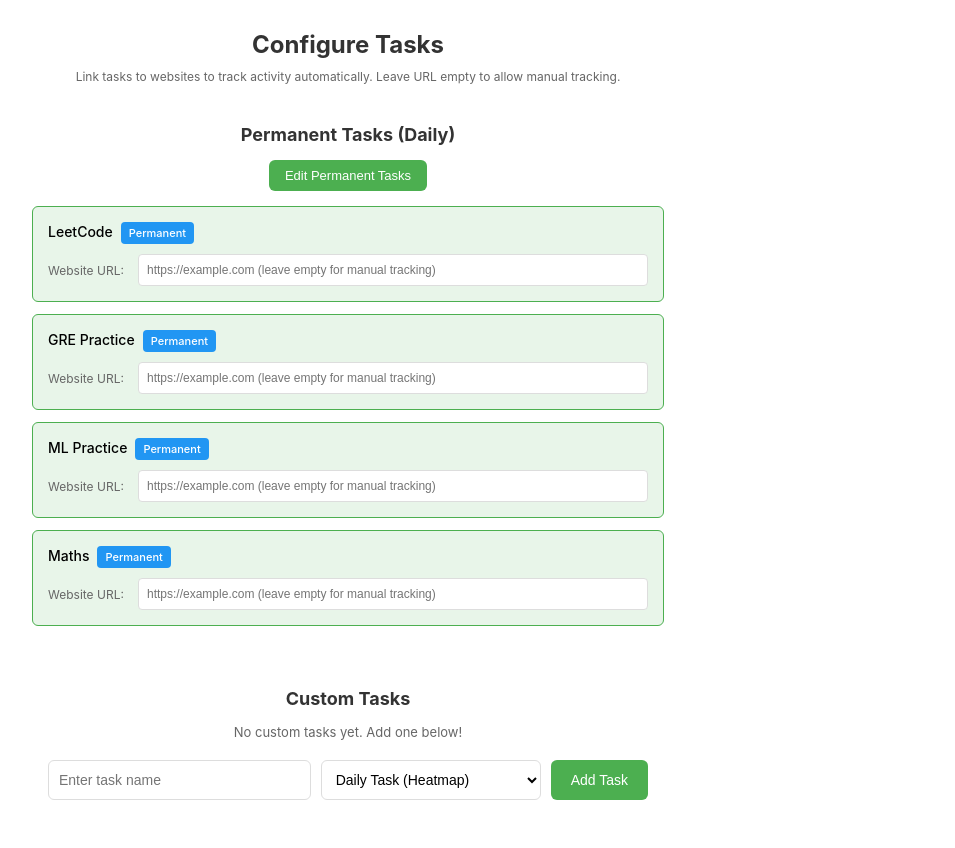
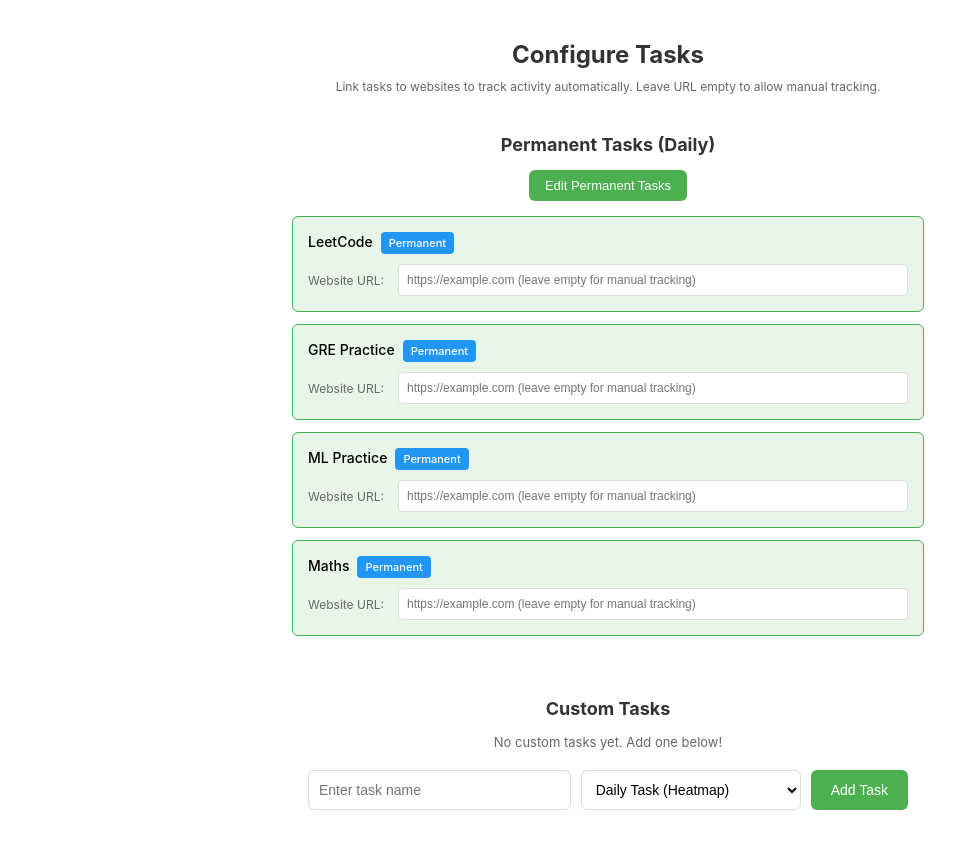
Before and after one commit to manuaishika/focusfocusfocus, a browser extension: page options.html in a window 1280 px wide. Shown: the whole page, without its empty margins (32-987 px from the left). Drawn offline with Linux system fonts and the light colour scheme.

Commit message:
domain bhai

```diff
--- a/background.js
+++ b/background.js
@@ -18,6 +18,7 @@ chrome.runtime.onInstalled.addListener(() => {
     let storedPermanentTasks = Array.isArray(result.permanentTasks) ? [...result.permanentTasks] : [];
     const taskTypes = result.taskTypes || {};
     const taskUrls = result.taskUrls || {};
+    let shouldPersist = false;
 
     // If no stored permanent tasks, start with defaults
     if (storedPermanentTasks.length === 0) {
@@ -34,7 +35,6 @@ chrome.runtime.onInstalled.addListener(() => {
     });
 
     // Ensure permanent tasks have daily type and default URLs if missing
-    let shouldPersist = false;
     storedPermanentTasks.forEach(task => {
       if (taskTypes[task] !== 'daily') {
         taskTypes[task] = 'daily';
--- a/options.css
+++ b/options.css
@@ -1,16 +1,23 @@
 body {
-  width: 700px;
-  padding: 30px;
+  margin: 0;
+  min-height: 100vh;
+  display: flex;
+  justify-content: center;
+  align-items: flex-start;
+  padding: 40px 20px;
   font-family: -apple-system, BlinkMacSystemFont, 'Segoe UI', Roboto, sans-serif;
-  margin: 0;
+  background: #ffffff;
   text-align: center;
+  box-sizing: border-box;
 }
 
 .container {
   display: flex;
   flex-direction: column;
   align-items: center;
-  max-width: 100%;
+  width: min(700px, 100%);
+  margin: 0 auto;
+  box-sizing: border-box;
 }
 
 h1 {
@@ -75,6 +82,7 @@ h2 {
   border-radius: 6px;
   max-width: 600px;
   text-align: left;
+  width: 100%;
 }
 
 .permanent-task-row {
```
